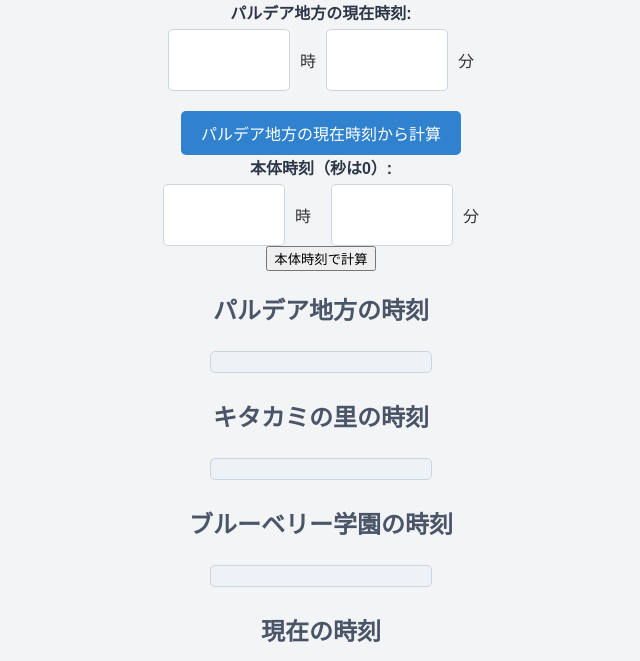
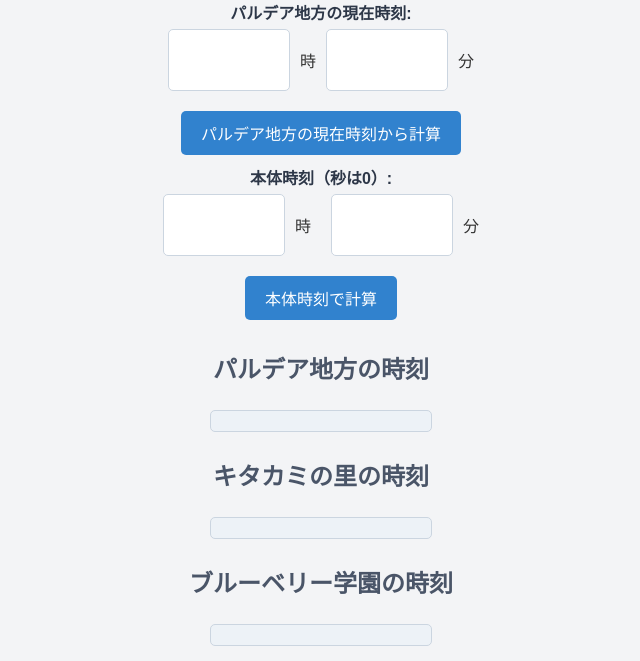
Before and after one commit to migawariw/PaldeanWorldClock, a plain HTML site: page index.html in a window 1280 px wide. Shown: the top 661 px of the page, without its empty margins (319-959 px from the left). Drawn offline with Linux system fonts and the light colour scheme.

Commit message:
Update style.css

```diff
--- a/style.css
+++ b/style.css
@@ -71,7 +71,7 @@ label {
     border-radius: 5px;
   }
 
-#calculateButton {
+#calculateButton, #systemTimeButton {
     padding: 10px 20px;
     font-size: 16px;
     background-color: #3182ce;
@@ -81,6 +81,7 @@ label {
     cursor: pointer;
     transition: background-color 0.3s;
 	margin-top: 20px;
+    margin-bottom: 10px;
 }
 
 #calculateButton:hover {
```
